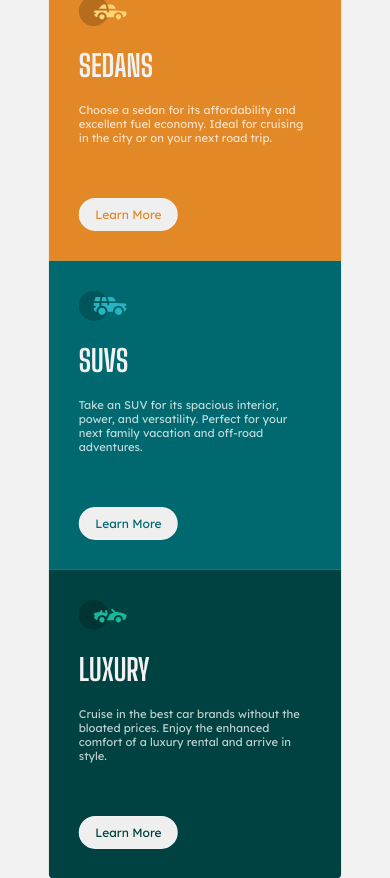
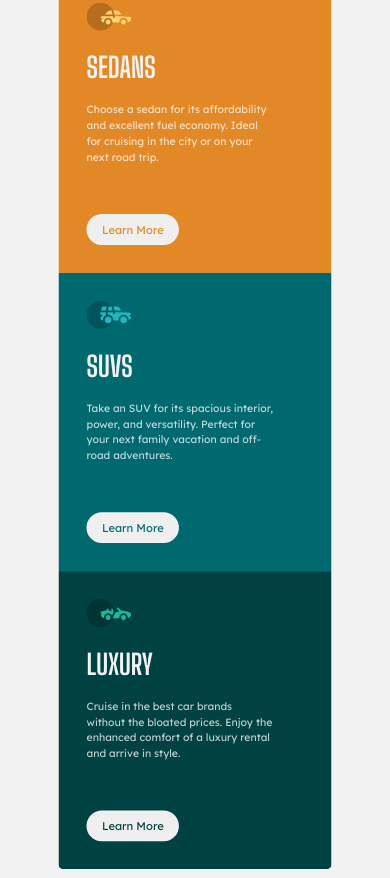
Before and after one commit to DevilDoctor27/3-Column-Preview-Card-Component, a plain HTML site: page index.html in a window 390 px wide. Drawn offline with Linux system fonts and the light colour scheme.

Commit message:
Update style.css

```diff
--- a/css/style.css
+++ b/css/style.css
@@ -55,8 +55,10 @@ h2, p {
 
 .card__text {
     margin-top: 25px;
+    padding-right: 43px;
     font-size: 15px;
     font-weight: 400;
+    line-height: 1.5;
     color: hsla(0, 0%, 100%, 0.75);
 }
 
@@ -106,3 +108,11 @@ h2, p {
     }
 
 }
+
+@media (max-width: 400px) {
+
+    .cards {
+        transform: scale(.7);
+    }
+
+}
```
